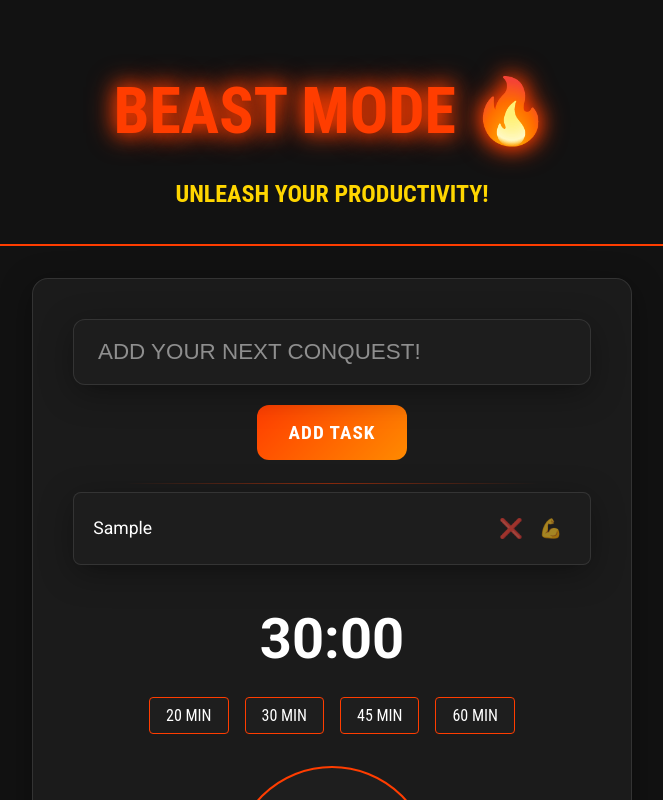
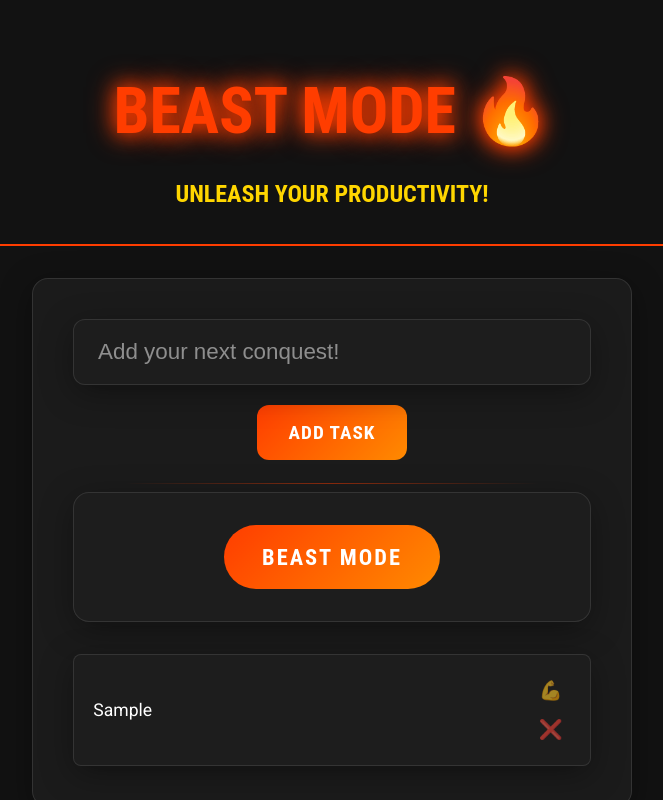
Before and after one commit to Rakeye/beast-mode, a React (Create React App) app: page / in a window 1280 px wide. Both pictures are taken after typing "Sample" into the empty fields and a click on the button "ADD TASK". Shown: the top 800 px of the page, without its empty margins (308-971 px from the left). Built offline with nearby package versions, Linux system fonts and the light colour scheme.

Commit message:
Fixed component interfaces and restored timer functionality

```diff
--- a/src/components/TaskManager/index.tsx
+++ b/src/components/TaskManager/index.tsx
@@ -11,106 +11,87 @@ import {
   BeastModeButton,
   TimerDisplay,
   TimerContainer,
-  TimerControls,
-  TimerButton,
   ProgressBar,
   Progress,
-  MotivationalMessage,
+  MotivationalMessage
 } from './styles';
 
-interface TaskItem {
+interface Task {
   id: number;
   text: string;
   completed: boolean;
-  timeEstimate?: number;
-  createdAt: number;
+  timestamp: number;
 }
 
-const TIMER_PRESETS = [
-  { label: '20 min', value: 1200 },
-  { label: '30 min', value: 1800 },
-  { label: '45 min', value: 2700 },
-  { label: '60 min', value: 3600 },
+const MOTIVATIONAL_MESSAGES = [
+  "CRUSH IT! 💪",
+  "NO MERCY! 🔥",
+  "BEAST MODE ACTIVATED! 🦁",
+  "UNSTOPPABLE! ⚡️",
+  "DOMINATE! 👊",
+  "LEVEL UP! 🚀",
+  "MAXIMUM EFFORT! 💯",
+  "PURE POWER! 💪",
+  "LEGENDARY! 🏆",
+  "ELITE MODE! 🔱"
 ];
 
-const MOTIVATIONAL_MESSAGES = [
-  "DESTROY YOUR LIMITS! 💪",
-  "BEAST MODE ACTIVATED! 🔥",
-  "UNSTOPPABLE FORCE! ⚡",
-  "CRUSH IT! 🦁",
-  "NO PAIN NO GAIN! 💯",
-];
-
-const STORAGE_KEY = 'beastmode_tasks';
-
 const TaskManager: React.FC = () => {
-  const [tasks, setTasks] = useState<TaskItem[]>(() => {
-    const savedTasks = localStorage.getItem(STORAGE_KEY);
-    if (savedTasks) {
-      try {
-        const parsedTasks = JSON.parse(savedTasks);
-        // Sort tasks by creation time, newest first
-        return parsedTasks.sort((a: TaskItem, b: TaskItem) => b.createdAt - a.createdAt);
-      } catch (e) {
-        console.error('Error parsing saved tasks:', e);
-        return [];
-      }
-    }
-    return [];
-  });
-
+  const [tasks, setTasks] = useState<Task[]>([]);
   const [newTask, setNewTask] = useState('');
-  const [isBeastMode, setIsBeastMode] = useState(false);
+  const [isTimerActive, setIsTimerActive] = useState(false);
   const [timeRemaining, setTimeRemaining] = useState(1800);
   const [initialTime, setInitialTime] = useState(1800);
   const [motivationalMessage, setMotivationalMessage] = useState('');
   const timerRef = React.useRef<NodeJS.Timeout | null>(null);
   const audioRef = React.useRef<HTMLAudioElement | null>(null);
 
-  // Save tasks to localStorage whenever they change
   useEffect(() => {
-    localStorage.setItem(STORAGE_KEY, JSON.stringify(tasks));
+    const savedTasks = localStorage.getItem('tasks');
+    if (savedTasks) {
+      try {
+        setTasks(JSON.parse(savedTasks));
+      } catch (error) {
+        console.error('Error loading tasks:', error);
+        setTasks([]);
+      }
+    }
+  }, []);
+
+  useEffect(() => {
+    localStorage.setItem('tasks', JSON.stringify(tasks));
   }, [tasks]);
 
-  useEffect(() => {
-    audioRef.current = new Audio('/notification.mp3');
-    return () => {
-      if (audioRef.current) {
-        audioRef.current = null;
-      }
-    };
-  }, []);
-
-  const handleAddTask = React.useCallback(() => {
+  const handleAddTask = () => {
     if (newTask.trim()) {
-      const task: TaskItem = {
+      const task: Task = {
         id: Date.now(),
         text: newTask.trim(),
         completed: false,
-        createdAt: Date.now()
+        timestamp: Date.now(),
       };
-      setTasks(prevTasks => [task, ...prevTasks]); // Add new tasks to the top
+      setTasks([task, ...tasks]);
       setNewTask('');
     }
-  }, [newTask]);
+  };
 
-  const handleKeyPress = React.useCallback((e: React.KeyboardEvent) => {
+  const handleKeyPress = (e: React.KeyboardEvent) => {
     if (e.key === 'Enter') {
       handleAddTask();
     }
-  }, [handleAddTask]);
+  };
 
-  const toggleTaskComplete = React.useCallback((taskId: number) => {
+  const toggleTaskComplete = (taskId: number) => {
     setTasks(prevTasks =>
       prevTasks.map(task =>
         task.id === taskId ? { ...task, completed: !task.completed } : task
       )
     );
-  }, []);
+  };
 
-  const deleteTask = React.useCallback((taskId: number) => {
-    setTasks(prevTasks => prevTasks.filter(task => task.id !== taskId));
-  }, []);
+  const handleDeleteTask = (taskId: number) => {
+    setTasks(tasks.filter(task => task.id !== taskId));
+  };
 
   const formatTime = (seconds: number): string => {
     const minutes = Math.floor(seconds / 60);
@@ -118,54 +99,54 @@ const TaskManager: React.FC = () => {
     return `${minutes}:${remainingSeconds.toString().padStart(2, '0')}`;
   };
 
-  const updateMotivationalMessage = React.useCallback(() => {
+  const updateMotivationalMessage = () => {
     const randomIndex = Math.floor(Math.random() * MOTIVATIONAL_MESSAGES.length);
     setMotivationalMessage(MOTIVATIONAL_MESSAGES[randomIndex]);
-  }, []);
+  };
 
-  const startTimer = React.useCallback((duration: number) => {
+  const startTimer = (duration: number) => {
     if (timerRef.current) {
       clearInterval(timerRef.current);
     }
-
     setInitialTime(duration);
     setTimeRemaining(duration);
-    setIsBeastMode(true);
+    setIsTimerActive(true);
     updateMotivationalMessage();
 
     timerRef.current = setInterval(() => {
-      setTimeRemaining(prev => {
-        if (prev <= 1) {
+      setTimeRemaining((prevTime) => {
+        if (prevTime <= 1) {
           if (timerRef.current) {
             clearInterval(timerRef.current);
           }
-          setIsBeastMode(false);
+          setIsTimerActive(false);
           if (audioRef.current) {
-            audioRef.current.play().catch(console.error);
+            audioRef.current.play();
           }
           return 0;
         }
-        if (prev % 300 === 0) { // Update message every 5 minutes
+        if (prevTime % 300 === 0) { // Update message every 5 minutes
           updateMotivationalMessage();
         }
-        return prev - 1;
+        return prevTime - 1;
       });
     }, 1000);
-  }, [updateMotivationalMessage]);
+  };
 
-  const stopTimer = React.useCallback(() => {
+  const stopTimer = () => {
     if (timerRef.current) {
       clearInterval(timerRef.current);
     }
-    setIsBeastMode(false);
+    setIsTimerActive(false);
     setTimeRemaining(initialTime);
-  }, [initialTime]);
+  };
 
-  const getProgress = React.useCallback(() => {
+  const getProgress = () => {
     return ((initialTime - timeRemaining) / initialTime) * 100;
-  }, [initialTime, timeRemaining]);
+  };
 
-  React.useEffect(() => {
+  useEffect(() => {
+    audioRef.current = new Audio('/notification.mp3');
     return () => {
       if (timerRef.current) {
         clearInterval(timerRef.current);
@@ -181,67 +162,51 @@ const TaskManager: React.FC = () => {
           value={newTask}
           onChange={(e) => setNewTask(e.target.value)}
           onKeyPress={handleKeyPress}
-          placeholder="ADD YOUR NEXT CONQUEST!"
+          placeholder="Add your next conquest!"
         />
-        <AddButton onClick={handleAddTask}>ADD TASK</AddButton>
+        <AddButton onClick={handleAddTask}>Add Task</AddButton>
       </InputContainer>
+
+      <TimerContainer>
+        <BeastModeButton
+          onClick={() => isTimerActive ? stopTimer() : startTimer(1800)}
+          active={isTimerActive}
+        >
+          {isTimerActive ? 'STOP' : 'BEAST MODE'}
+        </BeastModeButton>
+
+        {isTimerActive && (
+          <>
+            <TimerDisplay>{formatTime(timeRemaining)}</TimerDisplay>
+            <ProgressBar>
+              <Progress width={getProgress()} />
+            </ProgressBar>
+            <MotivationalMessage>{motivationalMessage}</MotivationalMessage>
+          </>
+        )}
+      </TimerContainer>
 
       <TaskList>
         {tasks.map((task) => (
-          <TaskItem key={task.id} completed={task.completed}>
+          <TaskItem key={task.id}>
             <TaskText>{task.text}</TaskText>
-            <DeleteButton
-              onClick={() => deleteTask(task.id)}
-              title="Delete task"
-              style={{ marginLeft: '0.5rem' }}
-            >
-              ❌
-            </DeleteButton>
+            <div>
               <DeleteButton
                 onClick={() => toggleTaskComplete(task.id)}
                 title={task.completed ? 'Task Completed!' : 'Click to complete'}
               >
                 {task.completed ? '🏆' : '💪'}
               </DeleteButton>
+              <DeleteButton
+                onClick={() => handleDeleteTask(task.id)}
+                title="Delete task"
+              >
+                ❌
+              </DeleteButton>
+            </div>
           </TaskItem>
         ))}
       </TaskList>
-
-      {tasks.length > 0 && (
-        <TimerContainer>
-          <TimerDisplay isActive={isBeastMode}>{formatTime(timeRemaining)}</TimerDisplay>
-
-          {isBeastMode && (
-            <>
-              <ProgressBar>
-                <Progress progress={getProgress()} />
-              </ProgressBar>
-              <MotivationalMessage>{motivationalMessage}</MotivationalMessage>
-            </>
-          )}
-
-          {!isBeastMode && (
-            <TimerControls>
-              {TIMER_PRESETS.map(preset => (
-                <TimerButton
-                  key={preset.value}
-                  onClick={() => startTimer(preset.value)}
-                  variant="secondary"
-                >
-                  {preset.label}
-                </TimerButton>
-              ))}
-            </TimerControls>
-          )}
-
-          <BeastModeButton
-            onClick={() => isBeastMode ? stopTimer() : startTimer(1800)}
-            active={isBeastMode}
-          >
-            {isBeastMode ? 'STOP\nBEAST MODE' : 'ACTIVATE\nBEAST MODE'}
-          </BeastModeButton>
-        </TimerContainer>
-      )}
     </TaskManagerContainer>
   );
 };
--- a/src/components/TaskManager/styles.ts
+++ b/src/components/TaskManager/styles.ts
@@ -220,90 +220,102 @@ export const AddButton = styled.button`
 `;
 
 export const TimerContainer = styled.div`
+  display: flex;
+  flex-direction: column;
+  align-items: center;
+  gap: 1.5rem;
   margin: 2rem 0;
-  text-align: center;
+  padding: 2rem;
+  ${glassmorphism}
+  border-radius: 16px;
+
+  @media (max-width: 480px) {
+    padding: 1.5rem;
+    gap: 1rem;
+  }
 `;
 
-export const TimerDisplay = styled.div<{ isActive?: boolean }>`
-  font-size: 3.5rem;
+export const BeastModeButton = styled.button<{ active?: boolean }>`
+  background: ${props => props.active ?
+    'linear-gradient(135deg, #D32F2F 0%, #C62828 100%)' :
+    'linear-gradient(135deg, #FF3D00 0%, #FF8A00 100%)'};
+  color: white;
+  border: none;
+  padding: 1.2rem 2.4rem;
+  font-size: 1.4rem;
+  border-radius: 50px;
+  cursor: pointer;
+  transition: all 0.3s ease;
+  text-transform: uppercase;
   font-weight: bold;
-  color: ${props => props.isActive ? '#FF3D00' : 'white'};
-  margin: 1rem 0;
-  animation: ${props => props.isActive ? pulseAnimation : 'none'} 1s infinite;
+  letter-spacing: 2px;
+  animation: ${pulseAnimation} ${props => props.active ? '2s' : '0s'} infinite;
+
+  &:hover {
+    transform: translateY(-2px);
+    box-shadow: 0 5px 15px rgba(255, 61, 0, 0.4);
+  }
+
+  &:active {
+    transform: translateY(0);
+  }
+
+  @media (max-width: 768px) {
+    font-size: 1.2rem;
+    padding: 1rem 2rem;
+  }
+
+  @media (max-width: 480px) {
+    font-size: 1rem;
+    padding: 0.8rem 1.6rem;
+  }
 `;
 
-export const TimerControls = styled.div`
-  display: flex;
-  justify-content: center;
-  gap: 1rem;
-  margin: 1rem 0;
-`;
+export const TimerDisplay = styled.div`
+  font-size: 3rem;
+  font-weight: bold;
+  color: white;
+  font-family: monospace;
+  text-align: center;
 
-export const TimerButton = styled.button<{ variant?: 'primary' | 'secondary' }>`
-  padding: 0.5rem 1rem;
-  font-size: 1rem;
-  background: ${props => props.variant === 'primary' ? '#FF3D00' : '#1E1E1E'};
-  color: white;
-  border: ${props => props.variant === 'primary' ? 'none' : '1px solid #FF3D00'};
-  border-radius: 4px;
-  cursor: pointer;
-  transition: all 0.3s ease;
+  @media (max-width: 768px) {
+    font-size: 2.5rem;
+  }
 
-  &:hover {
-    background: ${props => props.variant === 'primary' ? '#FF6E40' : '#2E2E2E'};
-    transform: scale(1.05);
+  @media (max-width: 480px) {
+    font-size: 2rem;
   }
 `;
 
 export const ProgressBar = styled.div`
   width: 100%;
-  height: 10px;
-  background: #1E1E1E;
-  border-radius: 5px;
-  margin: 1rem 0;
+  height: 8px;
+  background: rgba(255, 255, 255, 0.1);
+  border-radius: 4px;
   overflow: hidden;
 `;
 
-export const Progress = styled.div<{ progress: number }>`
-  width: ${props => props.progress}%;
+export const Progress = styled.div<{ width: number }>`
+  width: ${props => props.width}%;
   height: 100%;
-  background: #FF3D00;
+  background: linear-gradient(90deg, #FF3D00, #FF8A00);
   transition: width 1s linear;
 `;
 
-export const BeastModeButton = styled.button<{ active: boolean }>`
-  width: 200px;
-  height: 200px;
-  padding: 1.5rem;
-  font-size: 1.5rem;
+export const MotivationalMessage = styled.div`
+  color: white;
+  font-size: 1.2rem;
   font-weight: bold;
-  background: ${props => props.active ? '#FF3D00' : '#1E1E1E'};
-  color: white;
-  border: 2px solid #FF3D00;
-  border-radius: 50%;
-  cursor: pointer;
-  transition: all 0.3s ease;
-  margin: 2rem auto;
-  display: block;
-  animation: ${props => props.active ? glowAnimation : 'none'} 1.5s infinite;
+  text-align: center;
+  text-transform: uppercase;
+  letter-spacing: 1px;
+  animation: ${fadeIn} 0.4s ease-out;
 
-  &:hover {
-    background: ${props => props.active ? '#FF6E40' : '#2E2E2E'};
-    transform: scale(1.05);
+  @media (max-width: 768px) {
+    font-size: 1rem;
   }
 
-  @media (max-width: 768px) {
-    width: 150px;
-    height: 150px;
-    font-size: 1.2rem;
+  @media (max-width: 480px) {
+    font-size: 0.9rem;
   }
 `;
-
-export const MotivationalMessage = styled.div`
-  font-size: 1.2rem;
-  color: #FFD600;
-  text-align: center;
-  margin: 1rem 0;
-  font-weight: bold;
-  text-transform: uppercase;
-`;
```
Lines whose indentation alone changed are shown as unchanged.
